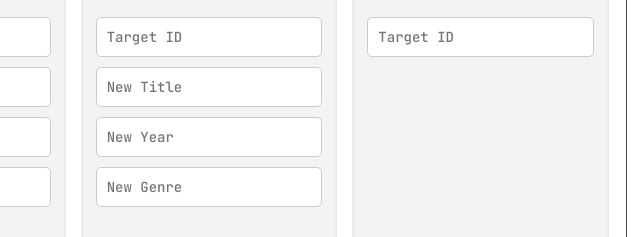
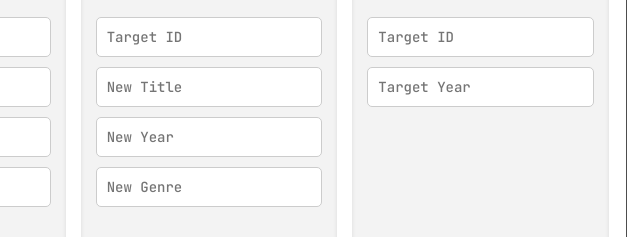
Before and after one commit to RJ3L/mco2_stadvdb_webapp, a website: page public/index.html in a window 1280 px wide. Shown: the part 405-642 px from the top of the page, 640-1280 px from the left. Drawn offline with Linux system fonts and the light colour scheme.

Commit message:
Update index.html

```diff
--- a/public/index.html
+++ b/public/index.html
@@ -92,6 +92,7 @@
                 <div class="crud-col">
                     <h4>DELETE ENTRY</h4>
                     <input type="text" id="delete_id" placeholder="Target ID"/>
+                    <input type="number" id="delete_year" placeholder="Target Year"/>
                     <button class="crud-button" onclick="handleDelete()">DELETE</button>
                 </div>
 
```
